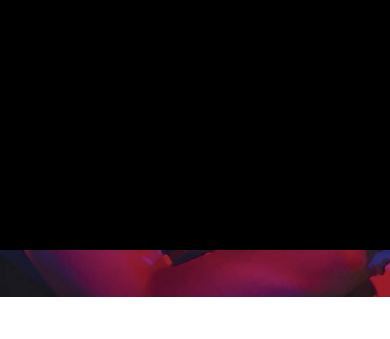
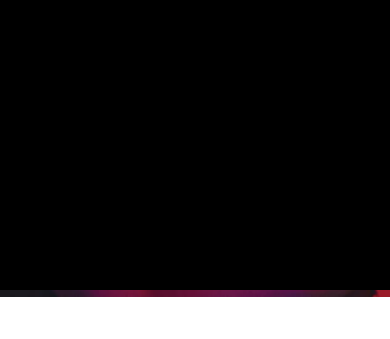
Before and after one commit to CristinaSco/loopstudios, a plain HTML site: page index.html in a window 390 px wide. Both pictures are taken after a click on the button 332 px from the left and 48 px from the top of the page. Shown: the part 505-844 px from the top of the page. Drawn offline with nearby package versions, Linux system fonts and the light colour scheme.

Commit message:
Update styles.css

```diff
--- a/styles.css
+++ b/styles.css
@@ -73,7 +73,7 @@ a:hover::after {
 
 .panelToggle{
   background-color: black;
-  padding:150px 0px 360px 30px;
+  padding:150px 0px 400px 30px;
   display: none;
   position: absolute;
   margin-left: auto;
```
